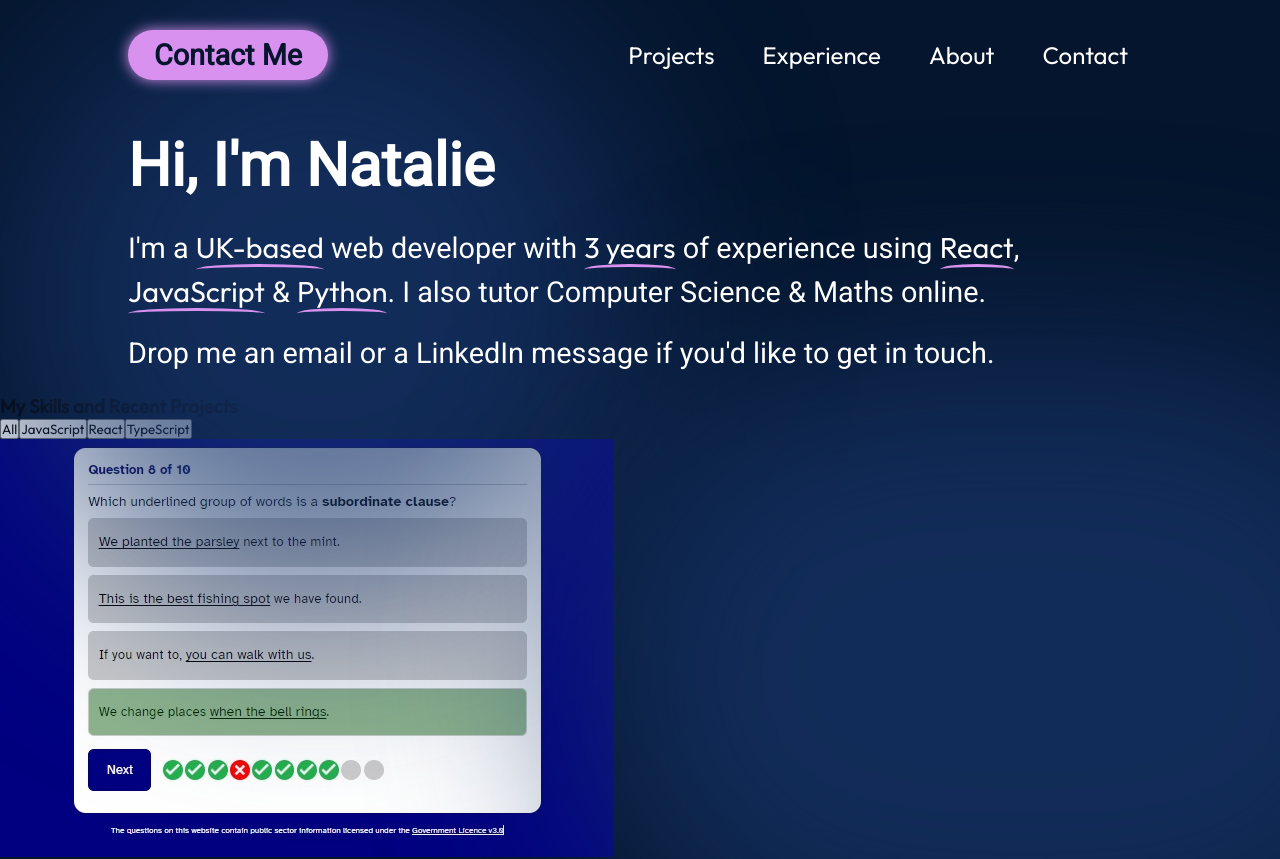
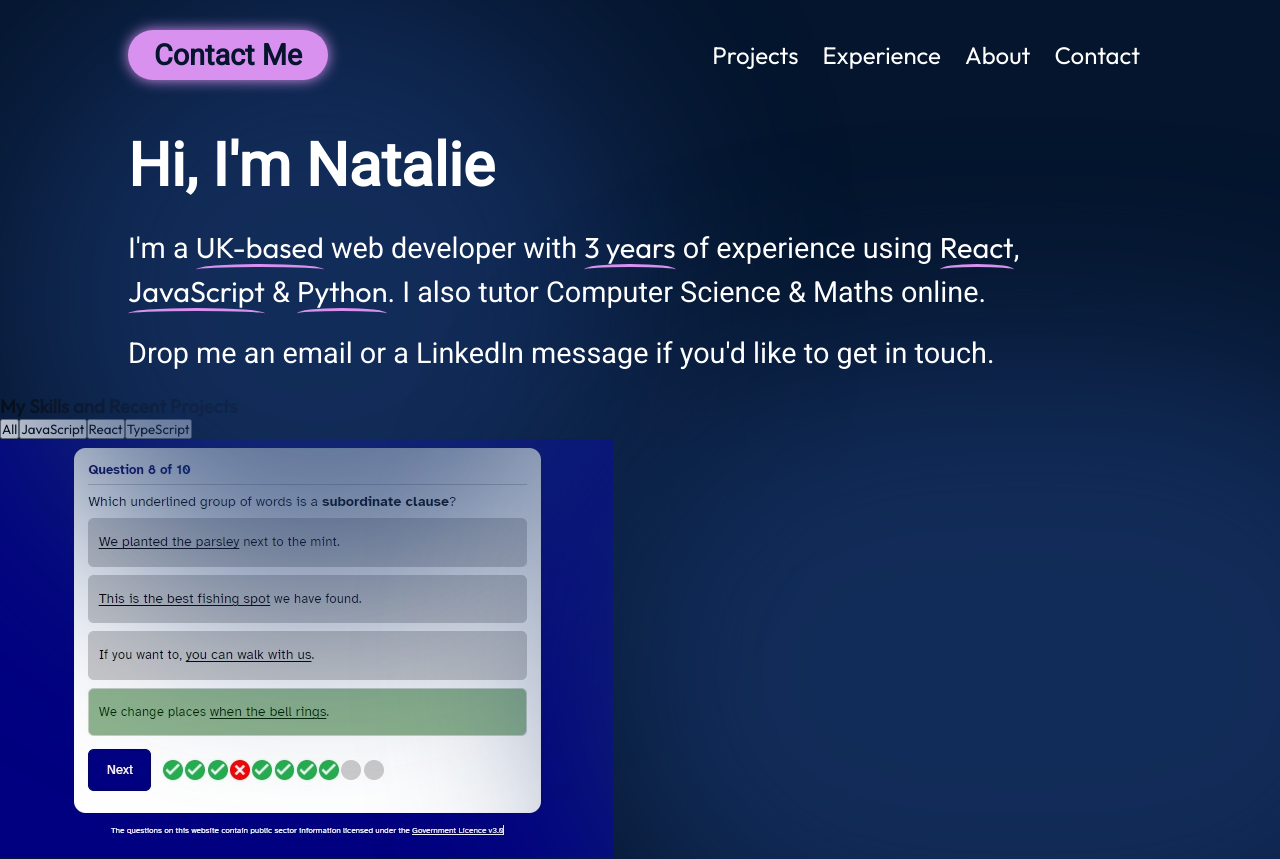
Before and after one commit to Nadia982/portfolio-2024-05, a React (Vite) app: page / in a window 1280 px wide. Shown: the top 859 px of the page. Built offline with nearby package versions, Linux system fonts and the light colour scheme.

Commit message:
reduced horizontal padding on menu items

```diff
--- a/src/components/Navbar/Navbar.module.css
+++ b/src/components/Navbar/Navbar.module.css
@@ -42,7 +42,7 @@
   font-size: 1.5rem;
   color: var(--color-text);
   text-decoration: none;
-  padding: 12px 24px;
+  padding: 12px;
 }
 
 .menuItems a:hover {
```
